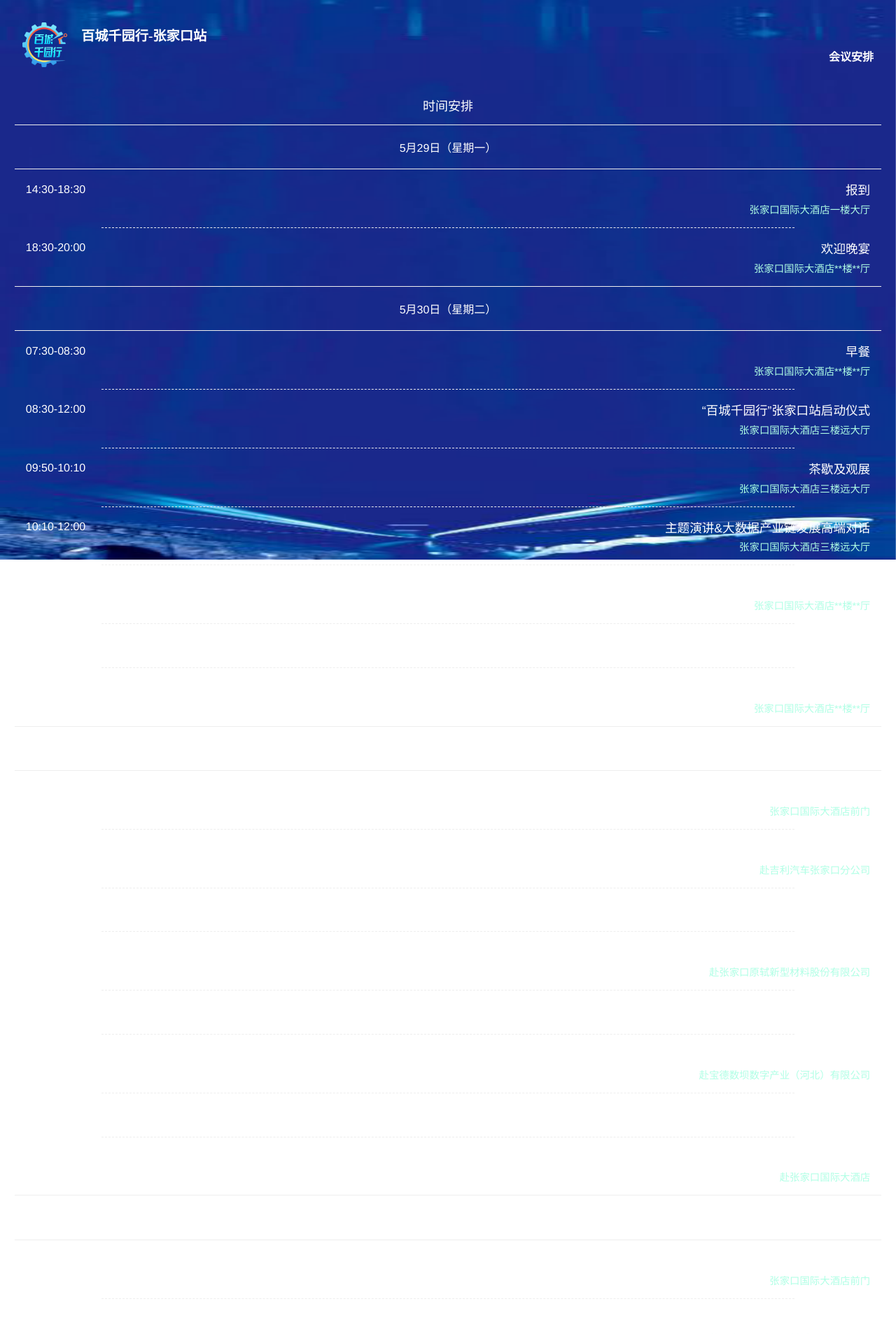
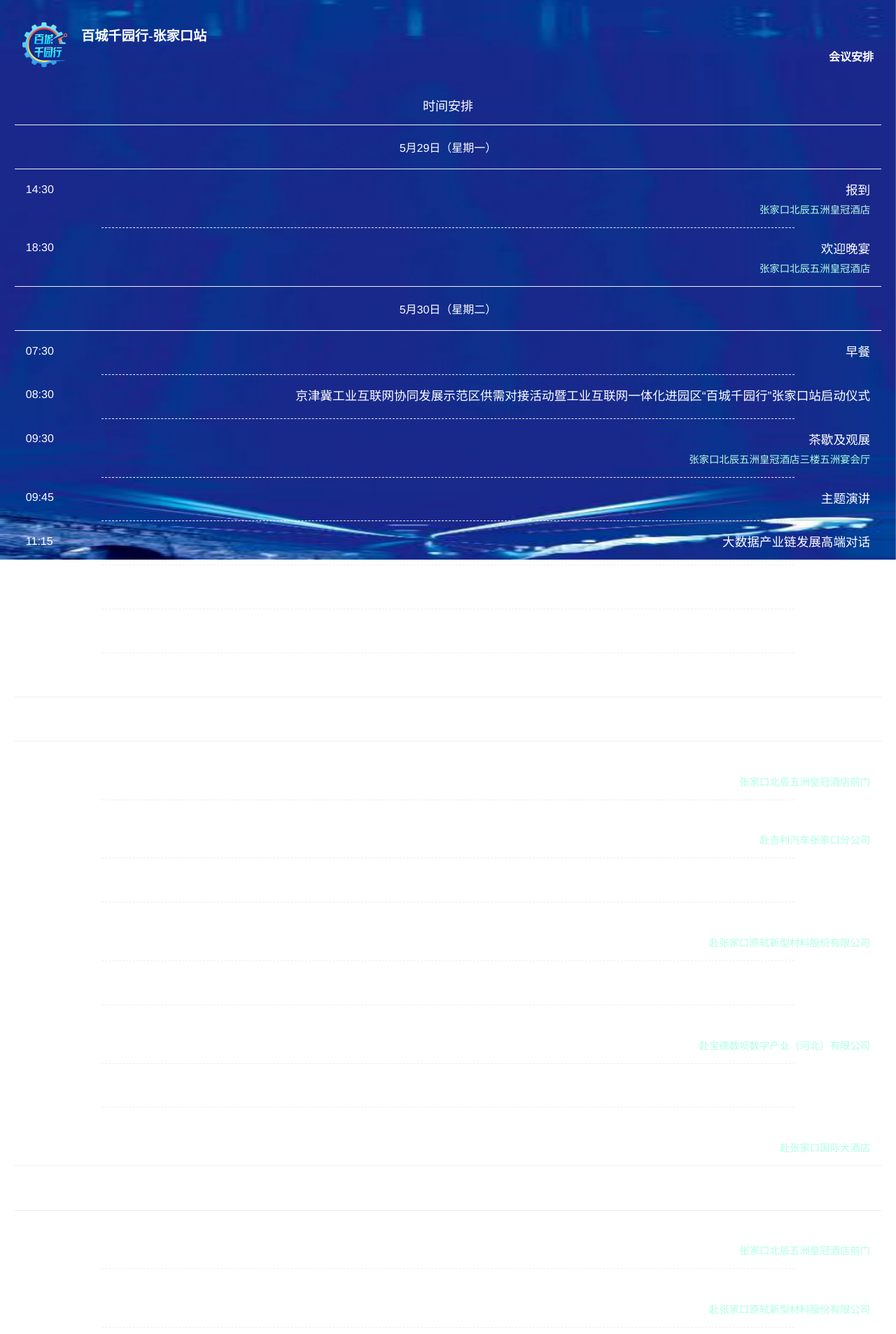
Before and after one commit to libin47/SigninBaiChengQianYuan, a Python web app: template app/templates/timeanpai.html in a window 1280 px wide. Shown: the top 1907 px of the page at 70% size. Run offline with Jinja, Linux system fonts and the light colour scheme; the template is opened without the code that fills it, so the values that code supplies are empty.

Commit message:
修改日程

```diff
--- a/app/templates/index.html
+++ b/app/templates/index.html
@@ -23,7 +23,7 @@
     <div class="title-space"><div class="title-space-sub"></div></div>
 
     <div class="weather">
-        <a class="weather-text">欢迎您！</a>
+        <a class="weather-text">欢迎参加 ♥</a>
     </div>
     <div class="maintext" style="padding-left: 2.4rem;padding-right: 2.4rem;padding-top: 1rem;">
         京津冀工业互联网协同发展示范区供需对接活动暨工业互联网一体化进园区“百城千园行”张家口站启动仪式
--- a/app/templates/timeanpai.html
+++ b/app/templates/timeanpai.html
@@ -30,75 +30,82 @@
 
 		<div class="time-day">5月29日（星期一）</div>
 		<div class="time-hour">
-			<div class="time-time">14:30-18:30</div>
+			<div class="time-time">14:30</div>
 			<div class="time-thing">报到</div>
 		</div>
-		<div class="time-address">张家口国际大酒店一楼大厅</div>
+		<div class="time-address">张家口北辰五洲皇冠酒店</div>
 		<div class="time-space"><div class="time-space-sub"></div></div>
 
 
 		<div class="time-hour">
-			<div class="time-time">18:30-20:00</div>
+			<div class="time-time">18:30</div>
 			<div class="time-thing">欢迎晚宴</div>
 		</div>
-		<div class="time-address">张家口国际大酒店**楼**厅</div>
+		<div class="time-address">张家口北辰五洲皇冠酒店</div>
 
 
 		<div class="time-day">5月30日（星期二）</div>
 		<div class="time-hour">
-			<div class="time-time">07:30-08:30</div>
+			<div class="time-time">07:30</div>
 			<div class="time-thing">早餐</div>
 		</div>
-		<div class="time-address">张家口国际大酒店**楼**厅</div>
+		<div class="time-address"></div>
 		<div class="time-space"><div class="time-space-sub"></div></div>
 
 		<div class="time-hour">
-			<div class="time-time">08:30-12:00</div>
-			<div class="time-thing">“百城千园行”张家口站启动仪式</div>
+			<div class="time-time">08:30</div>
+			<div class="time-thing">京津冀工业互联网协同发展示范区供需对接活动暨工业互联网一体化进园区“百城千园行”张家口站启动仪式</div>
 		</div>
-		<div class="time-address">张家口国际大酒店三楼远大厅</div>
+		<div class="time-address"></div>
 		<div class="time-space"><div class="time-space-sub"></div></div>
 
 		<div class="time-hour">
-			<div class="time-time">09:50-10:10</div>
+			<div class="time-time">09:30</div>
 			<div class="time-thing">茶歇及观展</div>
 		</div>
-		<div class="time-address">张家口国际大酒店三楼远大厅</div>
+		<div class="time-address">张家口北辰五洲皇冠酒店三楼五洲宴会厅</div>
 		<div class="time-space"><div class="time-space-sub"></div></div>
 
 		<div class="time-hour">
-			<div class="time-time">10:10-12:00</div>
-			<div class="time-thing">主题演讲&大数据产业链发展高端对话</div>
+			<div class="time-time">09:45</div>
+			<div class="time-thing">主题演讲</div>
 		</div>
-		<div class="time-address">张家口国际大酒店三楼远大厅</div>
+		<div class="time-address"></div>
 		<div class="time-space"><div class="time-space-sub"></div></div>
 
 		<div class="time-hour">
-			<div class="time-time">12:00-13:20</div>
-			<div class="time-thing">自助午餐</div>
+			<div class="time-time">11:15</div>
+			<div class="time-thing">大数据产业链发展高端对话</div>
 		</div>
-		<div class="time-address">张家口国际大酒店**楼**厅</div>
+		<div class="time-address"></div>
 		<div class="time-space"><div class="time-space-sub"></div></div>
 
 		<div class="time-hour">
-			<div class="time-time">13:20-16:50</div>
+			<div class="time-time">11:50</div>
+			<div class="time-thing">午餐</div>
+		</div>
+		<div class="time-address"></div>
+		<div class="time-space"><div class="time-space-sub"></div></div>
+
+		<div class="time-hour">
+			<div class="time-time">13:20</div>
 			<div class="time-thing">分ABC三组调研考察</div>
 		</div>
 		<div class="time-address"></div>
 		<div class="time-space"><div class="time-space-sub"></div></div>
 
 		<div class="time-hour">
-			<div class="time-time">18:00-19:30</div>
+			<div class="time-time">18:00</div>
 			<div class="time-thing">晚餐</div>
 		</div>
-		<div class="time-address">张家口国际大酒店**楼**厅</div>
+		<div class="time-address"></div>
 
 		<div class="time-day">A组行程安排（1号车）</div>
 		<div class="time-hour">
 			<div class="time-time">13:20-13:30</div>
 			<div class="time-thing">集合</div>
 		</div>
-		<div class="time-address">张家口国际大酒店前门</div>
+		<div class="time-address">张家口北辰五洲皇冠酒店前门</div>
 		<div class="time-space"><div class="time-space-sub"></div></div>
 
 		<div class="time-hour">
@@ -154,7 +161,7 @@
 			<div class="time-time">13:20-13:30</div>
 			<div class="time-thing">集合</div>
 		</div>
-		<div class="time-address">张家口国际大酒店前门</div>
+		<div class="time-address">张家口北辰五洲皇冠酒店前门</div>
 		<div class="time-space"><div class="time-space-sub"></div></div>
 
 		<div class="time-hour">
@@ -211,7 +218,7 @@
 			<div class="time-time">13:20-13:30</div>
 			<div class="time-thing">集合</div>
 		</div>
-		<div class="time-address">张家口国际大酒店前门</div>
+		<div class="time-address">张家口北辰五洲皇冠酒店前门</div>
 		<div class="time-space"><div class="time-space-sub"></div></div>
 
 		<div class="time-hour">
@@ -260,7 +267,7 @@
 			<div class="time-time">16:20-16:50</div>
 			<div class="time-thing">乘车</div>
 		</div>
-		<div class="time-address">赴张家口国际大酒店</div>
+		<div class="time-address">赴张家口北辰五洲皇冠酒店</div>
 
 		<div class="time-day">♥ 活动结束，感谢参加 ♥</div>
     </div>
```
